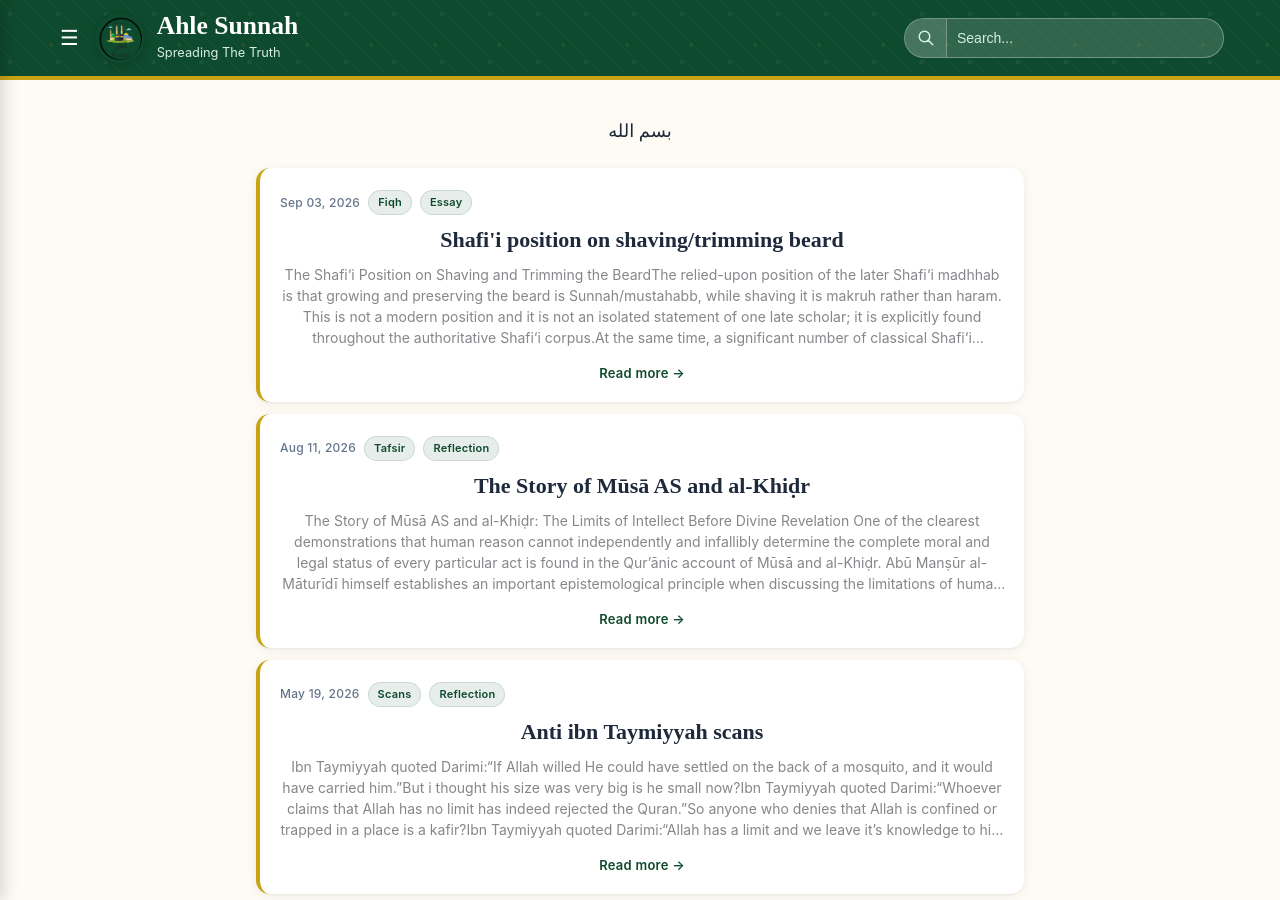
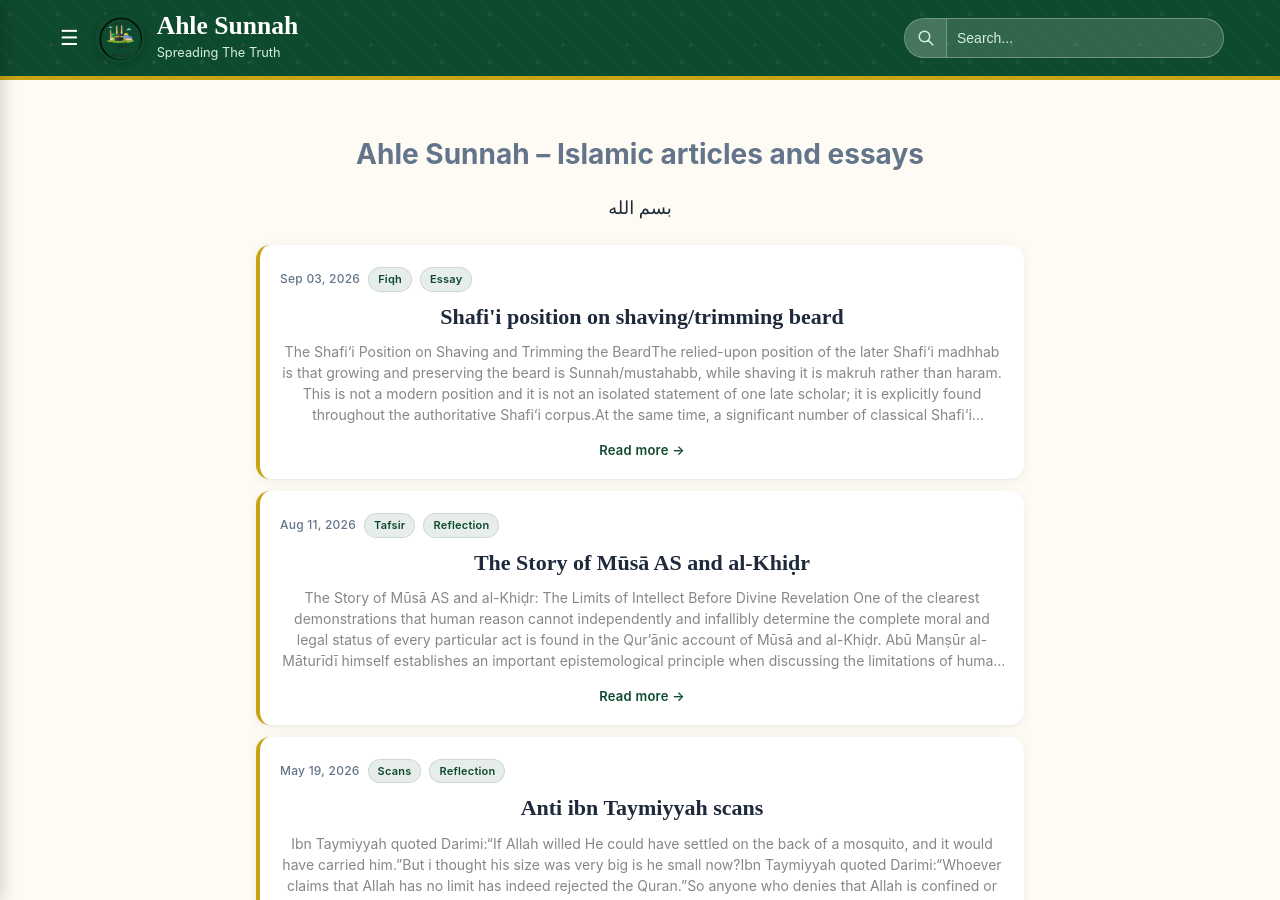
Before and after one commit to Fali17/ahlesunnah, a Jekyll site: the page built from index.html, in a window 1280 px wide and 900 px high. Built offline with Jekyll 4.4.1, drawn with Linux system fonts in a browser that asks for light colours; the list of posts is cut into pages by our own code.

Commit message:
Update index.html

```diff
--- a/index.html
+++ b/index.html
@@ -21,7 +21,8 @@
 
 </style>
 <div class="hero">
-  <p>بسم الله </p>
+  <h1 class="visually-hidden">Ahle Sunnah – Islamic articles and essays</h1>
+  <p>بسم الله</p>
 </div>
 
 <div class="posts-grid">
```
